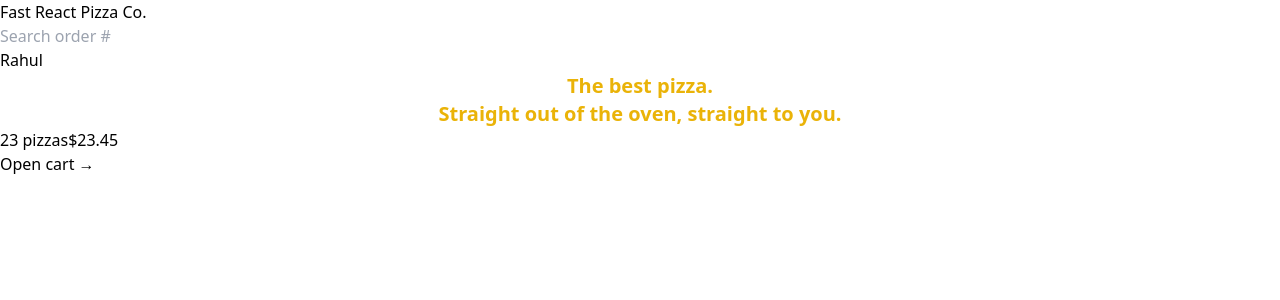
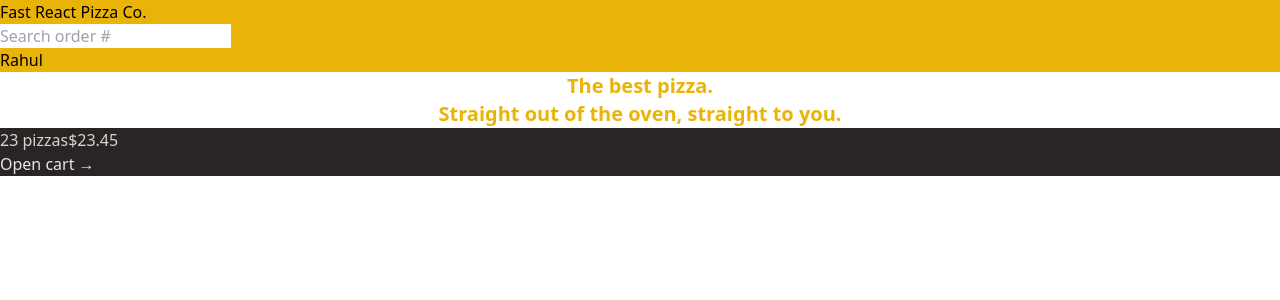
Before and after one commit to rahulsuvarna18/Fast-React-Pizza, a React (Vite) app: page / in a window 1280 px wide. Shown: the top 300 px of the page. Built offline with nearby package versions, Linux system fonts and the light colour scheme.

Commit message:
updated prettier to 3.0

```diff
--- a/package.json
+++ b/package.json
@@ -25,7 +25,7 @@
     "eslint-plugin-react-hooks": "^4.6.0",
     "eslint-plugin-react-refresh": "^0.4.3",
     "postcss": "^8.4.29",
-    "prettier": "^2.8.8",
+    "prettier": "^3.0.3",
     "prettier-plugin-tailwindcss": "^0.5.4",
     "tailwindcss": "^3.3.3",
     "vite": "^4.4.5",
--- a/src/features/cart/CartOverview.jsx
+++ b/src/features/cart/CartOverview.jsx
@@ -2,8 +2,8 @@ import { Link } from "react-router-dom";
 
 function CartOverview() {
   return (
-    <div>
-      <p>
+    <div className="bg-stone-800 text-stone-200">
+      <p className="text-stone-300">
         <span>23 pizzas</span>
         <span>$23.45</span>
       </p>
--- a/src/ui/Header.jsx
+++ b/src/ui/Header.jsx
@@ -3,7 +3,7 @@ import SearchOrder from "../features/order/SearchOrder";
 
 function Header() {
   return (
-    <header>
+    <header className="bg-yellow-500">
       <Link to="/">Fast React Pizza Co.</Link>
       <SearchOrder />
 
```
Also changed, not shown: 1 other file (tests, documents, lock files or other folders).
